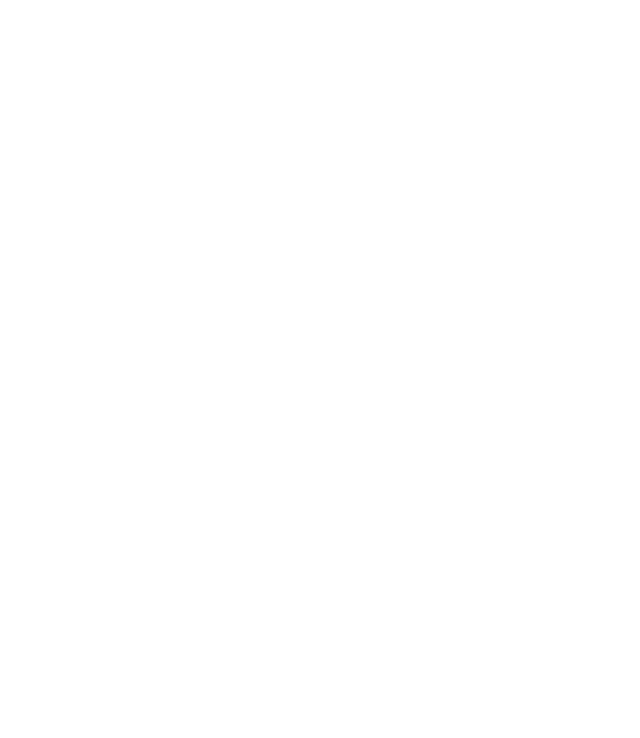
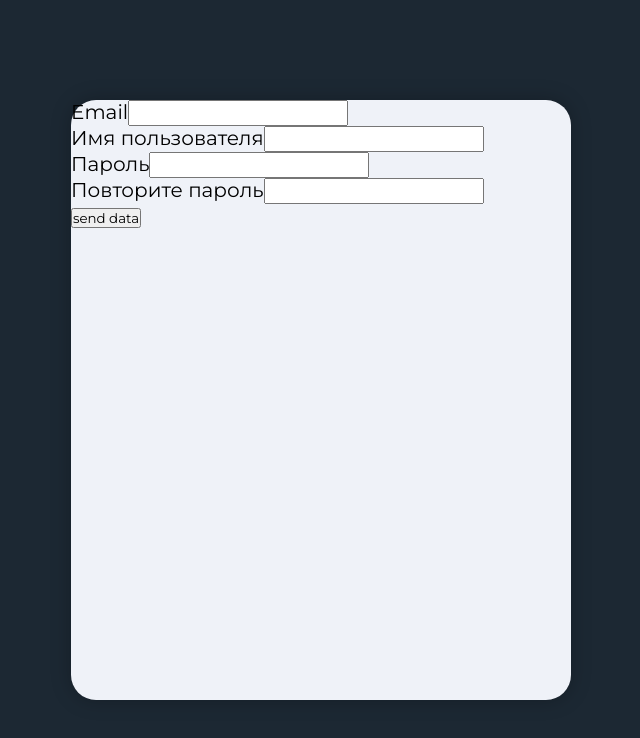
Before and after one commit to thtrvdnl/vbar, a Vue app: page /registration in a window 1280 px wide. Before the commit this address had no page. Shown: the top 738 px of the page, without its empty margins (319-959 px from the left). Built offline with nearby package versions, Linux system fonts and the light colour scheme.

Commit message:
Auth init, async requests to server todo

```diff
--- a/package.json
+++ b/package.json
@@ -3,7 +3,7 @@
   "version": "0.1.0",
   "private": true,
   "scripts": {
-    "serve": "vue-cli-service serve",
+    "serve": "vue-cli-service serve --port 5500",
     "build": "vue-cli-service build"
   },
   "dependencies": {
--- a/src/router/index.js
+++ b/src/router/index.js
@@ -3,8 +3,13 @@
 const routes = [
   {
     path: '/',
-    name: 'ProfilePage',
+    name: 'profile-page',
     component: () => import('@/views/ProfilePage.vue')
+  },
+  {
+    path: '/registration',
+    name: 'registration',
+    component: () => import('@/views/AuthPage.vue')
   }
 ]
 
--- a/src/views/AuthPage.vue
+++ b/src/views/AuthPage.vue
@@ -1,7 +1,112 @@
-<template> </template>
+<template>
+  <div class="auth-wrapper">
+    <div class="auth-body">
+      <form method="post">
+        <div class="input-wrapper">
+          <label for="user-email">Email</label>
+          <input v-model="email" required id="user-email" type="email" class="input" />
+        </div>
+        <div class="input-wrapper">
+          <label for="user-name">Имя пользователя</label>
+          <input v-model="username" required id="user-name" type="text" class="input" />
+        </div>
+        <div class="input-wrapper">
+          <label for="user-password">Пароль</label>
+          <input v-model="password" required id="user-password" type="password" class="input" />
+        </div>
+        <div class="input-wrapper">
+          <label for="user-repeated-password">Повторите пароль</label>
+          <input v-model="repeatedPassword" required id="user-repeated-password" type="password" class="input" />
+        </div>
+      </form>
+      <button @click="btnClick">send data</button>
+    </div>
+  </div>
+</template>
 
 <script>
-export default {}
+const URL = 'http://localhost:8000/auth/users/'
+// function fetchConfig(dataBody) {
+//   return {
+//     method: 'POST',
+//     mode: 'no-cors',
+//     headers: {
+//       'Content-Type': 'application/json'
+//     },
+//     body: JSON.stringify(dataBody)
+//   }
+// }
+
+export default {
+  methods: {
+    async btnClick() {
+      if (this.password === this.repeatedPassword && /@/.test(this.email) && this.username.trim()) {
+        var data = JSON.stringify({ email: 's@m.ru1', username: 'sig1a1', password: 'zxc123as1d' })
+
+        var xhr = new XMLHttpRequest()
+        xhr.withCredentials = true
+
+        xhr.addEventListener('readystatechange', function() {
+          if (this.readyState === 4) {
+            console.log(this.responseText)
+          }
+        })
+
+        xhr.open('POST', 'http://localhost:8000/auth/users/')
+        xhr.setRequestHeader('Content-Type', 'application/json')
+
+        xhr.send(data)
+      } else {
+        console.log('Bad data')
+      }
+    }
+  },
+  data() {
+    return {
+      email: '',
+      username: '',
+      password: '',
+      repeatedPassword: ''
+    }
+  }
+}
 </script>
 
-<style></style>
+<style lang="scss">
+@import '../assets/vars';
+
+body {
+  background-color: $iconDark;
+}
+
+.auth {
+  &-wrapper {
+    width: 100%;
+    height: 100vh;
+    display: flex;
+    justify-content: center;
+    align-items: center;
+  }
+  &-body {
+    width: 100%;
+    height: 100vh;
+    background-color: $mainBg;
+    font-size: 20px;
+  }
+}
+
+.input {
+  font-size: 18px;
+}
+
+@media screen and (min-width: $maxWidth) {
+  .auth {
+    &-body {
+      width: 500px;
+      height: 600px;
+      border-radius: $appBorderRadius;
+      box-shadow: 0 0 20px 0 $dark-25;
+    }
+  }
+}
+</style>
```
